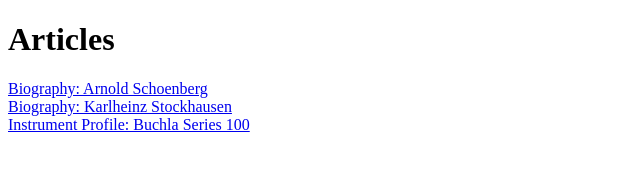
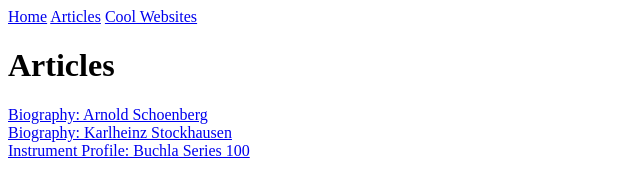
Before and after one commit to Ploco/Ploco.github.io, a plain HTML site: page articles.html in a window 1280 px wide. Shown: the whole page, without its empty margins (0-640 px from the left). Drawn offline with Linux system fonts and the light colour scheme.

Commit message:
Update articles.html

```diff
--- a/articles.html
+++ b/articles.html
@@ -4,6 +4,10 @@
       <title>Articles</title>
     </head>
     <body>
+      <a href="./index.html">Home</a>
+      <a href="./articles.html">Articles</a>
+      <a href="CoolSites.html">Cool Websites</a>
+
       <h1>Articles</h1>
       <a href="./schoenberg.html">Biography: Arnold Schoenberg</a>
       <br>
```
